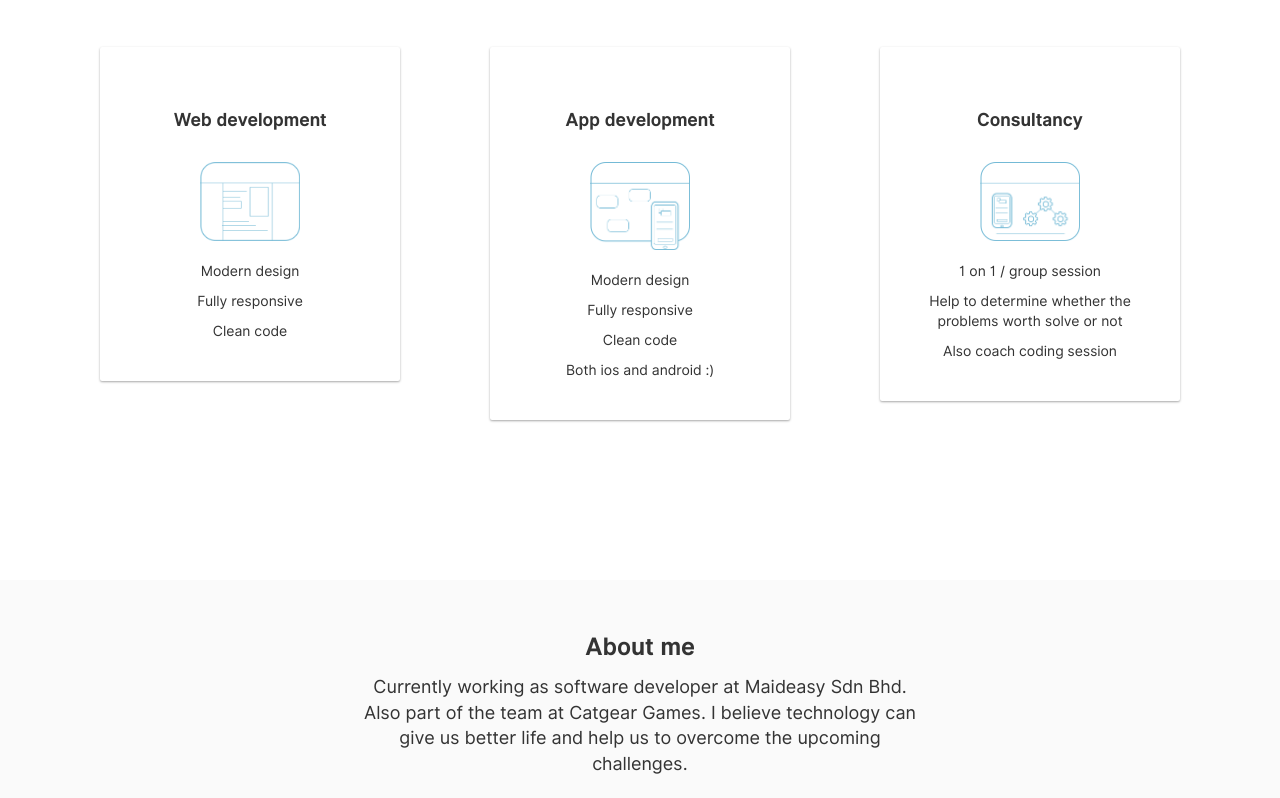
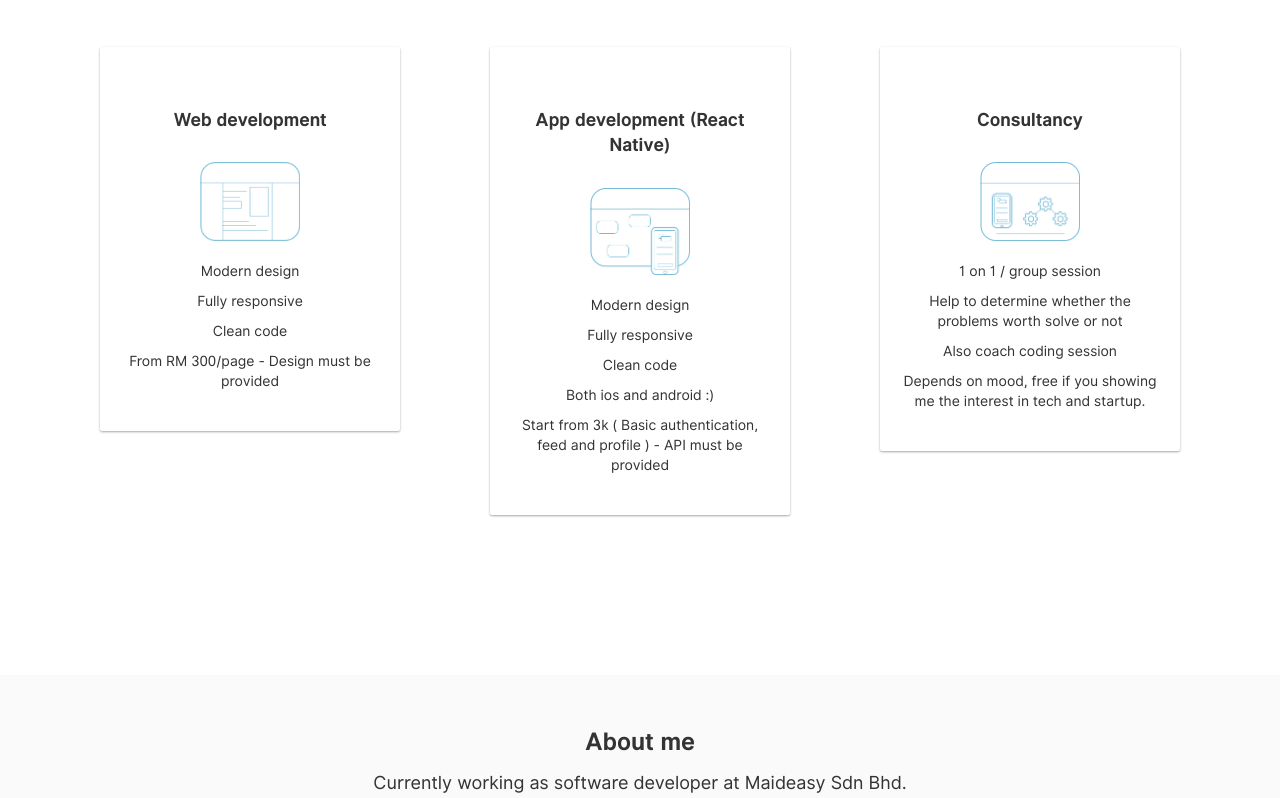
Before and after one commit to ridhwandaud/ridhwandaud.com, a website: page index.html in a window 1280 px wide. Shown: the part 1187-1985 px from the top of the page. Drawn offline with nearby package versions, Linux system fonts and the light colour scheme.

Commit message:
Add pricing

```diff
--- a/index.html
+++ b/index.html
@@ -105,16 +105,18 @@
                   <p>Modern design</p>
                   <p>Fully responsive</p>
                   <p>Clean code</p>
+                  <p>From RM 300/page -  Design must be provided</p>
                 </div>
               </div>
               <div class="col-sm-4 text-center">
                 <div class="card card-shadow padded">
-                  <p class="title-card">App development</p>
+                  <p class="title-card">App development (React Native)</p>
                   <img class="image-pricing" src="./images/mobile-design.png">
                   <p>Modern design</p>
                   <p>Fully responsive</p>
                   <p>Clean code</p>
                   <p>Both ios and android :)</p>
+                  <p>Start from 3k ( Basic authentication, feed and profile ) - API must be provided </p>
                 </div>
               </div>
               <div class="col-sm-4 text-center">
@@ -124,6 +126,7 @@
                   <p>1 on 1 / group session</p>
                   <p>Help to determine whether the problems worth solve or not</p>
                   <p>Also coach coding session</p>
+                  <p>Depends on mood, free if you showing me the interest in tech and startup.</p>
                 </div>
               </div>
           </div>
```
